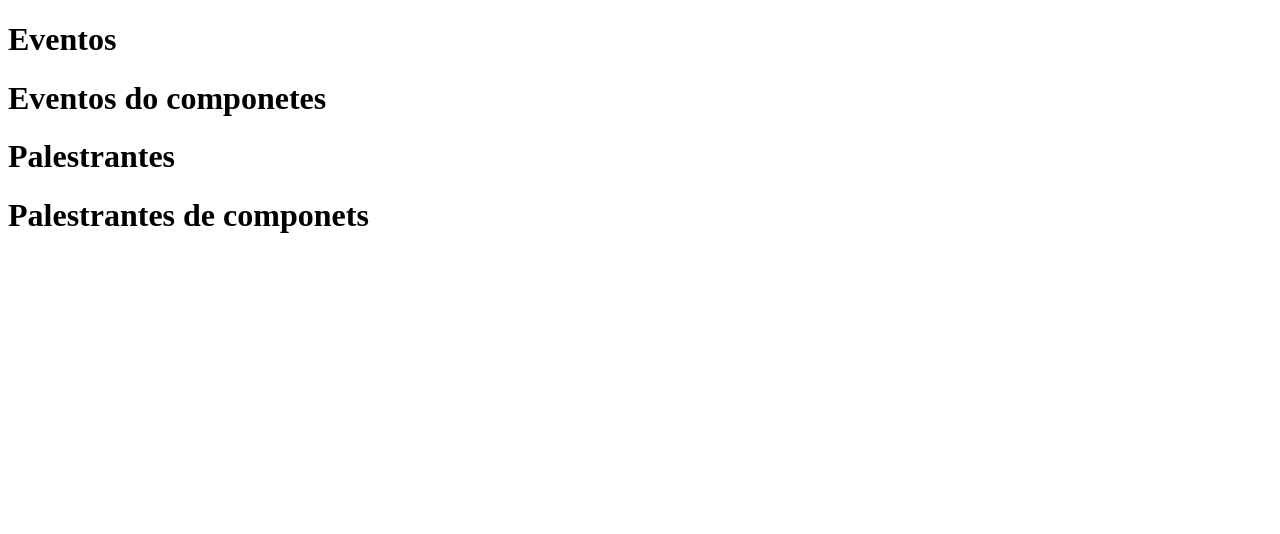
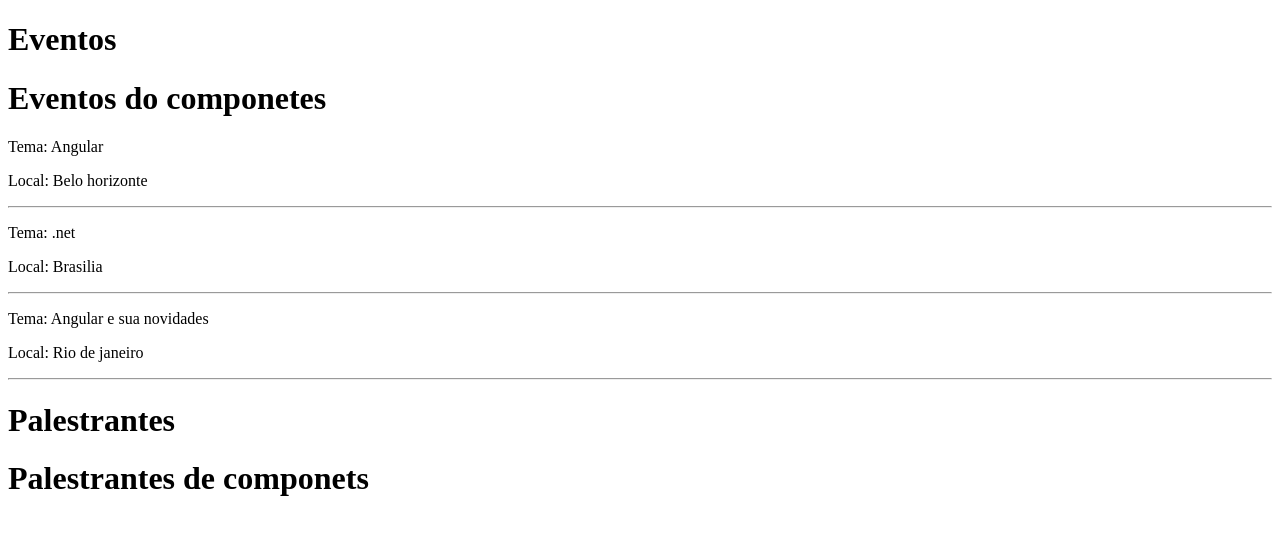
Before and after one commit to Riiccardods/ProEventosFront, an Angular app: page / in a window 1280 px wide. Shown: the top 534 px of the page. Built offline with nearby package versions, Linux system fonts and the light colour scheme.

Commit message:
08/01/24

```diff
--- a/src/app/eventos/eventos.component.html
+++ b/src/app/eventos/eventos.component.html
@@ -1 +1,9 @@
 <h1>Eventos do componetes</h1>
+
+<div *ngFor="let evento of eventos">
+  <p>Tema: {{evento.Tema}}</p>
+  <p>Local: {{evento.Local}}</p>
+
+<hr>
+
+</div>
--- a/src/app/eventos/eventos.component.ts
+++ b/src/app/eventos/eventos.component.ts
@@ -7,4 +7,25 @@ import { Component } from '@angular/core';
 })
 export class EventosComponent {
 
+
+
+
+  public eventos: any = [
+    {
+    Tema: 'Angular',
+    Local: 'Belo horizonte'
+    },
+
+    {
+      Tema: '.net',
+      Local: 'Brasilia'
+      },
+
+      {
+        Tema: 'Angular e sua novidades',
+        Local: 'Rio de janeiro'
+        }
+
+]
+
 }
```
